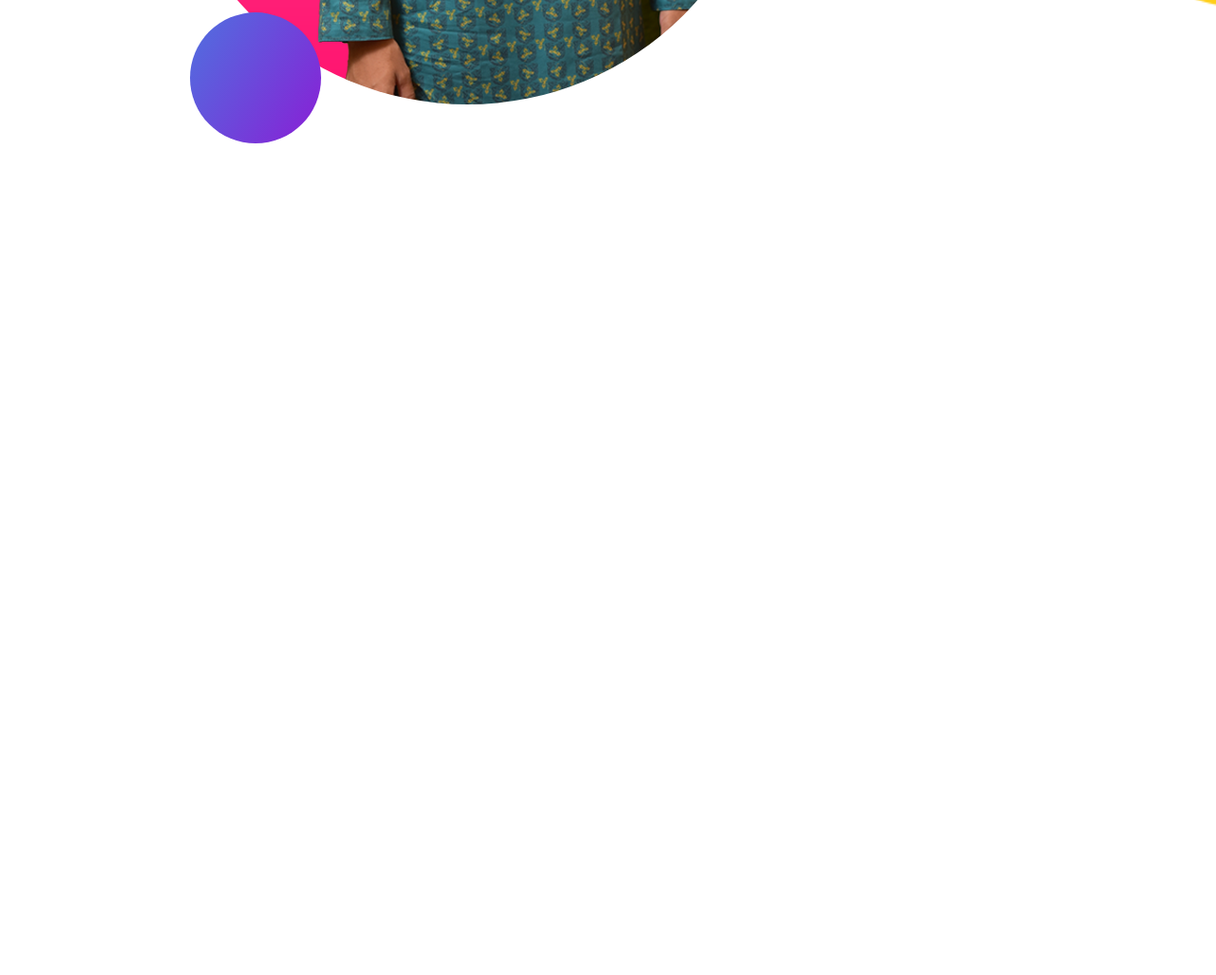
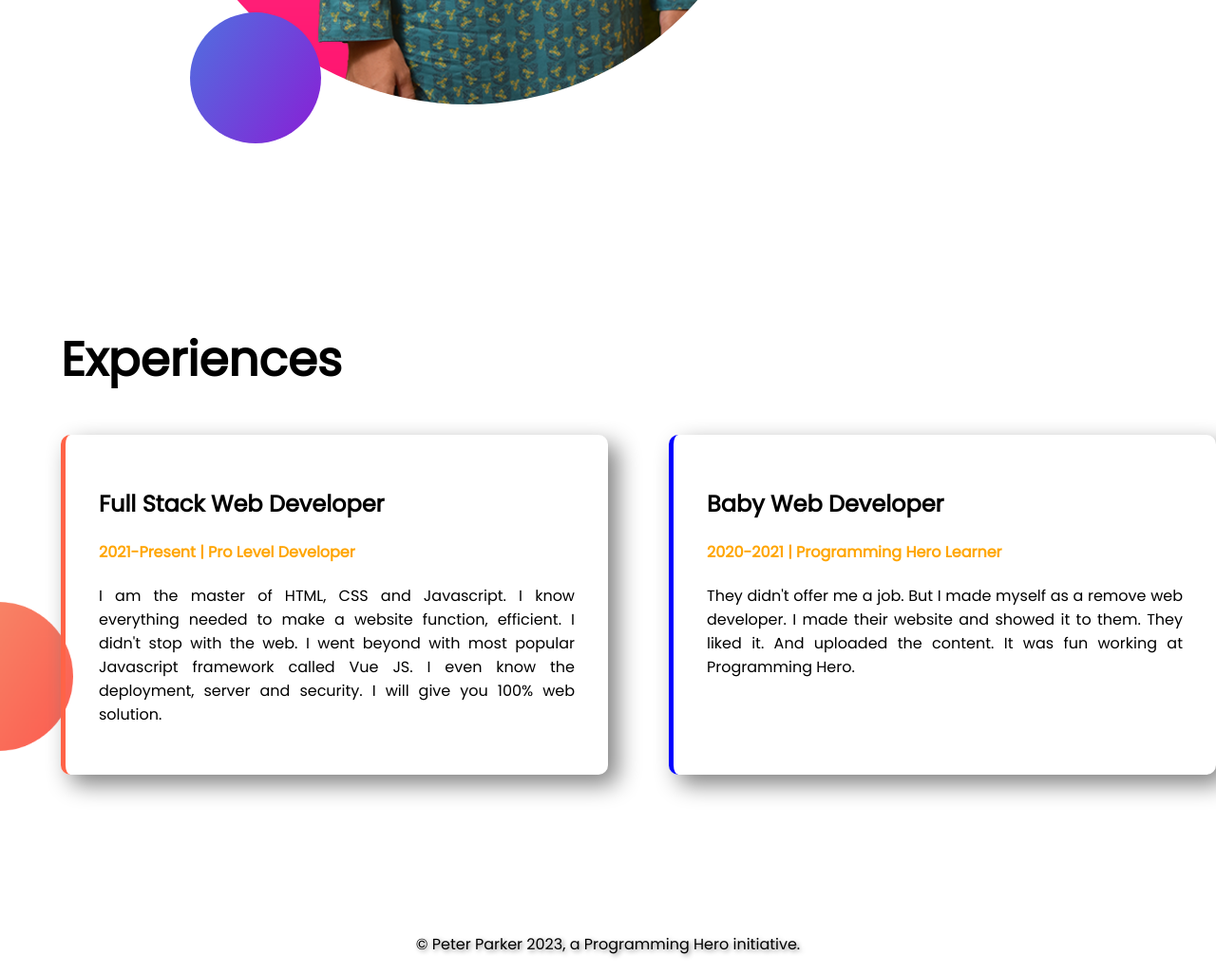
Before and after one commit to omartaj4554/portfolio-website, a plain HTML site: page index.html in a window 1280 px wide. Shown: the part 1773-2800 px from the top of the page at 95% size. Before the commit the page ends 2073 px from the top, so only its background shows below. Drawn offline with Linux system fonts and the light colour scheme.

Commit message:
final push

```diff
--- a/index.html
+++ b/index.html
@@ -13,7 +13,7 @@
 </head>
 
 <body>
-    <section id="top-banner">
+    <section class="top-banner flexible-container">
         <div class="half-width">
             <h1>Welcome To</h1>
             <h1> <span class="orange-color">Omar's </span> Creations </h1>
@@ -30,7 +30,7 @@
             <img src="photo/omar.png" alt="">
         </div>
     </section>
-    <section id="dream-big">
+    <section class="dream-big flexible-container">
         <div class="half-width-img-2">
             <img src="photo/omar 2.png" alt="">
         </div>
@@ -45,6 +45,32 @@
             <a class="link-button-2" href="https://www.behance.net/omartaj4554">Download Resume</a>
         </div>
     </section>
+    <section>
+
+        <h1 id="ex-head">Experiences</h1>
+
+        <div class="experience">
+            <div id="full" class="box-shadow">
+                <h2>Full Stack Web Developer</h2>
+                <h4 id="ex-color">2021-Present | Pro Level Developer</h4>
+                <p>I am the master of HTML, CSS and Javascript. I know everything needed to make a website function,
+                    efficient. I didn't stop with the web. I went beyond with most popular Javascript framework called
+                    Vue
+                    JS. I even know the deployment, server and security. I will give you 100% web solution.</p>
+            </div>
+            <div id="baby" class="box-shadow">
+                <h2>Baby Web Developer</h2>
+                <h4 id="ex-color">2020-2021 | Programming Hero Learner</h4>
+                <p>They didn't offer me a job. But I made myself as a remove web developer. I made their website and
+                    showed
+                    it to them. They liked it. And uploaded the content. It was fun working at Programming Hero.</p>
+            </div>
+        </div>
+
+    </section>
 </body>
+<footer>
+    <p>© Peter Parker 2023, a Programming Hero initiative.</p>
+</footer>
 
 </html>
--- a/style.css
+++ b/style.css
@@ -11,11 +11,11 @@ h1 {
     color: rgb(255, 196, 0);
 }
 
-section {
+.flexible-container {
     display: flex;
 }
 
-#top-banner {
+.top-banner {
     background-image: url(photo/top-banner.png);
     background-repeat: no-repeat;
     margin-bottom: 50px;
@@ -84,3 +84,47 @@ section {
 #dream {
     color: rgb(255, 0, 179);
 }
+
+.experience {
+    display: flex;
+    background-image: url(photo/exp-bg.png);
+    background-repeat: no-repeat;
+    background-position: left;
+    background-size: 6%;
+}
+
+.box-shadow {
+    box-shadow: 10px 10px 25px grey;
+    width: 40%;
+    margin-left: 5%;
+    margin-right: 0%;
+    margin-bottom: 150px;
+    padding: 35px;
+    border-radius: 10px;
+    text-align: justify;
+    border-left: 5px solid blue;
+
+}
+
+#ex-head {
+    margin-left: 5%;
+}
+
+#ex-color {
+    color: orange;
+}
+
+#full {
+    border-left: 5px solid tomato;
+}
+
+#baby {
+    border-left: 5px solid blue;
+}
+
+footer p {
+    text-align: center;
+    margin-bottom: 20px;
+    text-shadow: 2px 2px 5px grey;
+    font-weight: 100;
+}
```
